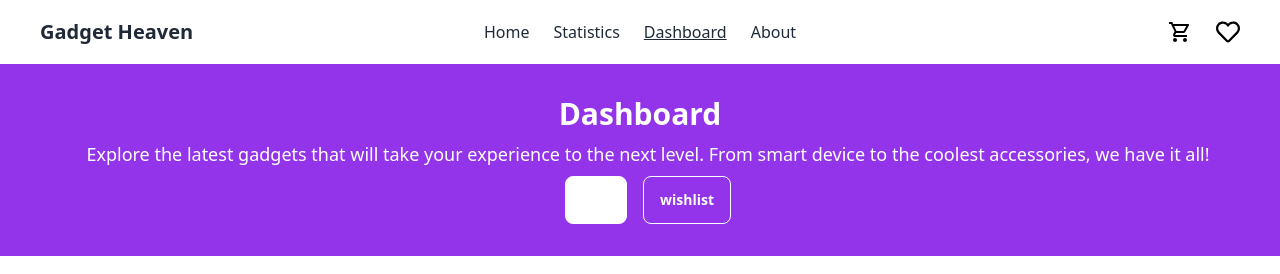
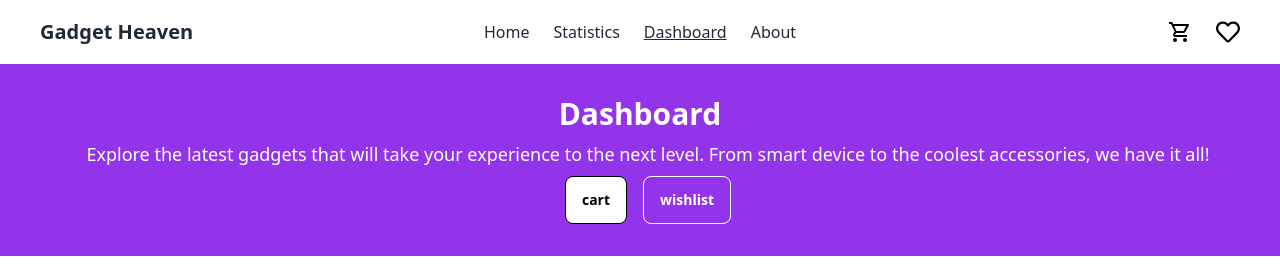
Before and after one commit to programming-hero-web-course-4/b10a8-gadget-heaven-ComputerKnowledge, a React (Vite) app: page /dashboard in a window 1280 px wide. Shown: the top 274 px of the page. Built offline with nearby package versions, Linux system fonts and the light colour scheme.

Commit message:
fixed the path error

```diff
--- a/index.html
+++ b/index.html
@@ -2,9 +2,9 @@
 <html lang="en" data-theme="light">
   <head>
     <meta charset="UTF-8" />
-    <link rel="icon" type="image/svg+xml" href="/vite.svg" />
+    <link rel="icon" type="image/svg+xml" href="/pic/img/icon.jpg" />
     <meta name="viewport" content="width=device-width, initial-scale=1.0" />
-    <title>Vite + React</title>
+    <title>Gadget Heaven</title>
     <style>
       body {
         max-width: 1280px;
--- a/src/Dashboard/Dashboard.jsx
+++ b/src/Dashboard/Dashboard.jsx
@@ -16,16 +16,20 @@ const Dashboard = () => {
         </p>
         <button
           onClick={handleActiveCart}
-          className={`btn btn-outline text-white ${
-            isActive && "bg-white text-black"
+          className={` ${
+            isActive
+              ? "btn btn-outline bg-white  text-black"
+              : "btn btn-outline  text-white"
           }`}
         >
           cart
         </button>
         <button
           onClick={handleActiveWish}
-          className={`btn btn-outline  text-white ${
-            isActive || "bg-white text-black"
+          className={` ${
+            isActive
+              ? "btn btn-outline  text-white"
+              : "btn btn-outline bg-white  text-black"
           }`}
         >
           wishlist
--- a/src/Products/Products.jsx
+++ b/src/Products/Products.jsx
@@ -14,7 +14,7 @@ const Products = () => {
   ];
   const { products, setProducts } = useContext(ValueContext);
   useEffect(() => {
-    fetch("/public/fakeData.json")
+    fetch("/fakeData.json")
       .then((res) => res.json())
       .then((data) => setProducts(data));
   }, []);
```
Also changed, not shown: public/pic/img/icon.jpg (added).
